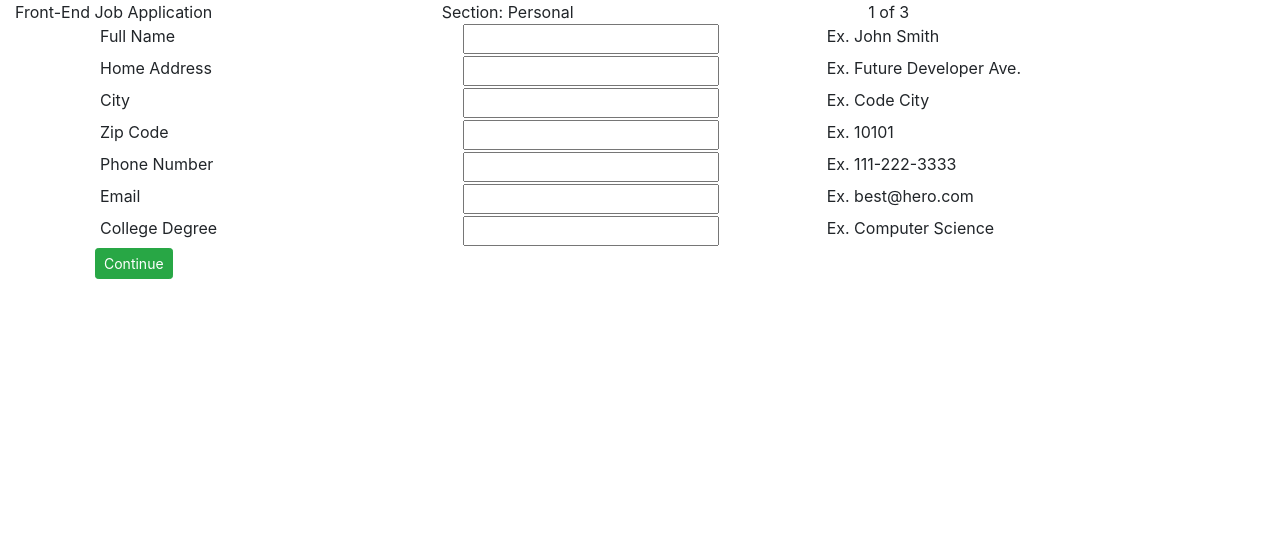
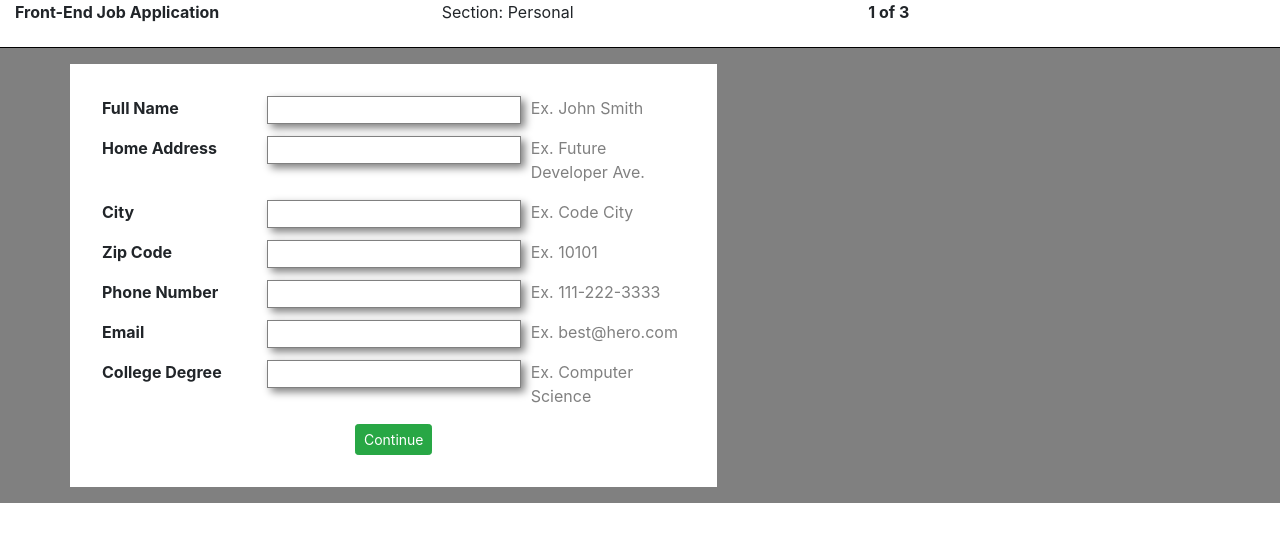
Before and after one commit to jcsmileyjr/job-application, a Vue app: page / in a window 1280 px wide. Shown: the top 542 px of the page. Built offline with nearby package versions, Linux system fonts and the light colour scheme.

Commit message:
Added styles to everything
- grey background color to frame input area
- shadows and border to input fields
- bold for primary labels and grey text color for secondary.

```diff
--- a/src/App.vue
+++ b/src/App.vue
@@ -1,8 +1,10 @@
 <template>
-  <div id="app">
+  <div id="app" class="background">
     <Nav />
-    <b-container>
-      <Personal @update:personal-info="updatePersonal" />
+    <b-container >
+      <b-row>
+        <Personal @update:personal-info="updatePersonal" />
+      </b-row>
     </b-container>
   </div>
 </template>
@@ -31,5 +33,7 @@ export default {
 </script>
 
 <style>
-
+  .background {
+    background-color: grey;
+  }
 </style>
--- a/src/components/Nav.vue
+++ b/src/components/Nav.vue
@@ -1,9 +1,9 @@
 <template class="container">
-    <b-container fluid>
-        <b-row id="nav-section">
-            <b-col>Front-End Job Application</b-col>
+    <b-container fluid >
+        <b-row id="nav-section" class="nav-bar">
+            <b-col class="bold-label">Front-End Job Application</b-col>
             <b-col>Section: Personal</b-col>
-            <b-col>1 of 3</b-col>
+            <b-col class="bold-label">1 of 3</b-col>
         </b-row>
     </b-container>
 </template>
@@ -27,4 +27,15 @@ export default {
     li {
         float: left;
     }
+
+    .bold-label {
+        font-weight:bold;
+    }
+
+    .nav-bar {
+        height: 3rem;
+        border-bottom: 1px solid black;
+        margin-bottom: 1rem;
+        background-color: white;
+    }
 </style>
--- a/src/components/Personal.vue
+++ b/src/components/Personal.vue
@@ -1,44 +1,46 @@
 <template>
-    <b-container fluid class="justify-content-md-center" id="personal">
-        <b-form-row>
-            <b-col><label>Full Name</label></b-col>
+    <section>
+        <div fluid id="personal">
+            <b-form-row class="input-form">
+                <b-col><label class="bold-label">Full Name</label></b-col>
                 <b-col><input type="text" v-model="personalData.fullName" /></b-col>
-            <b-col><label>Ex. John Smith</label></b-col>
+                <b-col><label class="example-label">Ex. John Smith</label></b-col>
             </b-form-row>
-        <b-form-row>
-            <b-col><label>Home Address</label></b-col>
+            <b-form-row class="input-form">
+                <b-col><label class="bold-label">Home Address</label></b-col>
                 <b-col><input type="text" v-model="personalData.homeAddress" /></b-col>
-            <b-col><label>Ex. Future Developer Ave.</label></b-col>
+                <b-col><label class="example-label">Ex. Future Developer Ave.</label></b-col>
             </b-form-row>
-        <b-form-row>
-            <b-col><label>City</label></b-col>
+            <b-form-row class="input-form">
+                <b-col><label class="bold-label">City</label></b-col>
                 <b-col><input type="text" v-model="personalData.homeCity" /></b-col>
-            <b-col><label>Ex. Code City</label></b-col>
+                <b-col><label class="example-label">Ex. Code City</label></b-col>
             </b-form-row>
-        <b-form-row>
-            <b-col><label>Zip Code</label></b-col>
+            <b-form-row class="input-form">
+                <b-col><label class="bold-label">Zip Code</label></b-col>
                 <b-col><input type="text" v-model="personalData.homeZipCode" /></b-col>
-            <b-col><label>Ex. 10101</label></b-col>
+                <b-col><label class="example-label">Ex. 10101</label></b-col>
             </b-form-row>
-        <b-form-row>
-            <b-col><label>Phone Number</label></b-col>
+            <b-form-row class="input-form">
+                <b-col><label class="bold-label">Phone Number</label></b-col>
                 <b-col><input type="text" v-model="personalData.homeNumber" /></b-col>
-            <b-col><label>Ex. 111-222-3333</label></b-col>
+                <b-col><label class="example-label">Ex. 111-222-3333</label></b-col>
             </b-form-row>
-        <b-form-row>
-            <b-col><label>Email</label></b-col>
+            <b-form-row class="input-form">
+                <b-col><label class="bold-label">Email</label></b-col>
                 <b-col><input type="text" v-model="personalData.homeEmail" /></b-col>
-            <b-col><label>Ex. best@hero.com</label></b-col>
+                <b-col><label class="example-label">Ex. best@hero.com</label></b-col>
             </b-form-row>
-        <b-form-row>
-            <b-col><label>College Degree</label></b-col>
+            <b-form-row class="input-form">
+                <b-col><label class="bold-label">College Degree</label></b-col>
                 <b-col><input type="text" v-model="personalData.homeDegree" /></b-col>
-            <b-col><label>Ex. Computer Science</label></b-col>
+                <b-col><label class="example-label">Ex. Computer Science</label></b-col>
             </b-form-row>
-        <b-form-row class="centerButton">
+            <div class="centerButton">
                 <b-button variant="success" type="submit" size="sm" @click="updateState">Continue</b-button>
-        </b-form-row>
-    </b-container>
+            </div>
+        </div>
+    </section>
 </template>
 
 <script>
@@ -69,4 +71,27 @@ export default {
     .centerButton {
         text-align: center;
     }
+
+    input {
+        box-shadow: 4px 4px 8px grey;
+        border: 1px solid grey;
+    }
+
+    .input-form {
+        margin-bottom: .5rem;
+    }
+
+    .bold-label {
+        font-weight:bold;
+    }
+
+    .example-label {
+        color: grey;
+    }
+
+    #personal {
+        background-color: white;
+        padding: 2rem;
+        margin-bottom: 1rem;
+    }
 </style>
```
Lines whose indentation alone changed are shown as unchanged.
